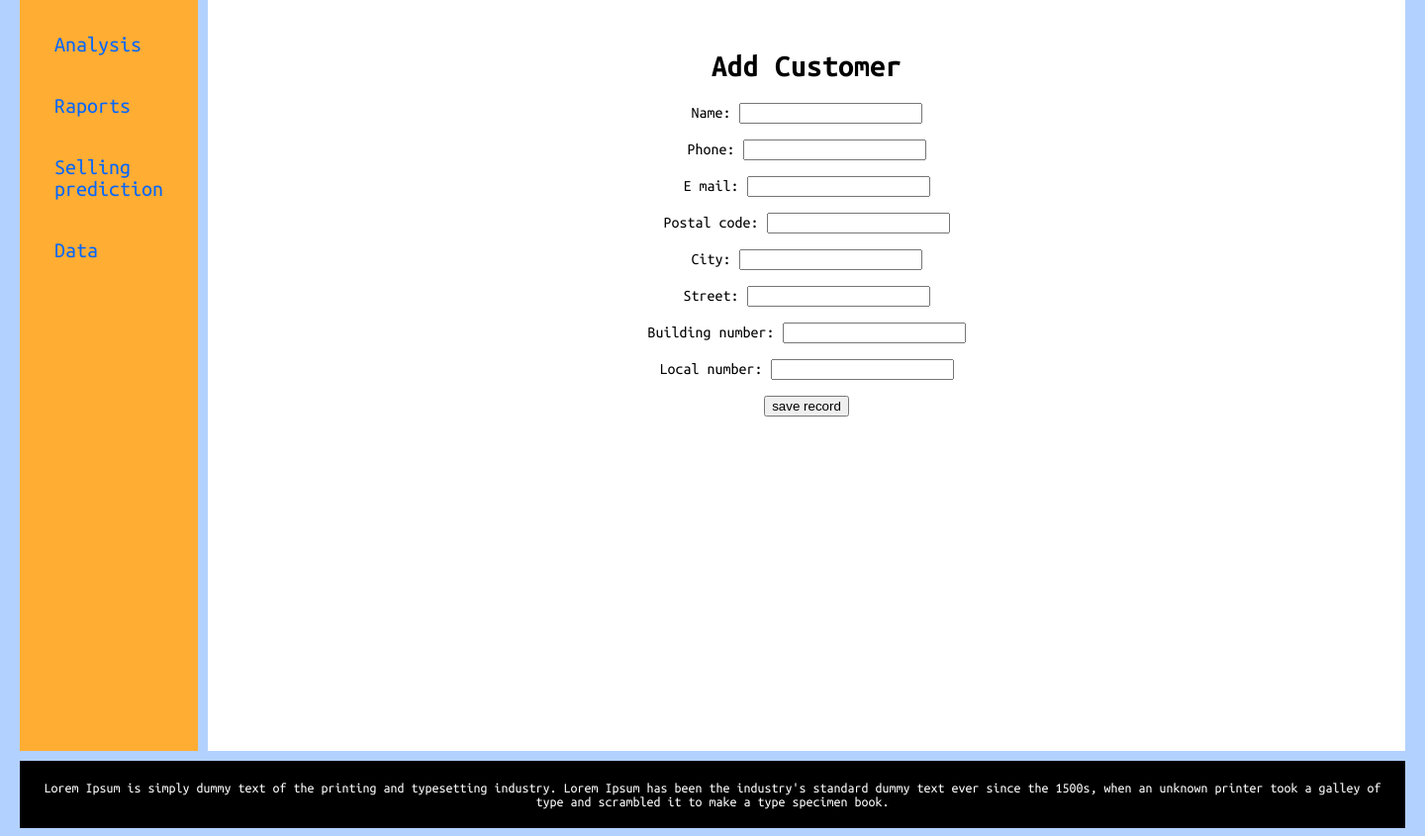
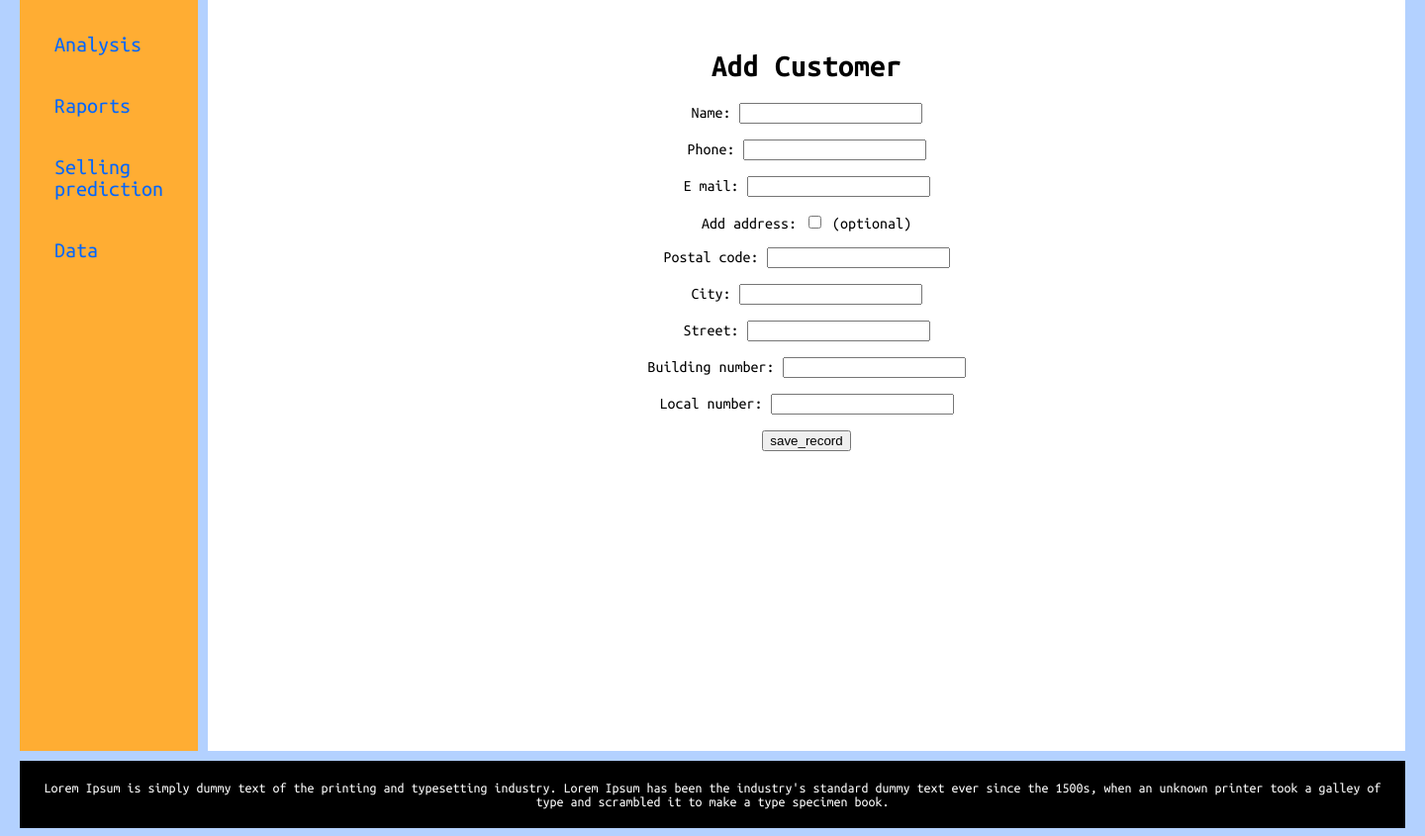
Before and after one commit to Kandel269/OrderAnalysis, a Django app: page /add-customer in a window 1440 px wide. Shown: the part 164-1009 px from the top of the page at 99% size. Run offline with Django 4.2, Linux system fonts and the light colour scheme.

Commit message:
add customer

```diff
--- a/sales_analysis/sales/forms.py
+++ b/sales_analysis/sales/forms.py
@@ -1,4 +1,5 @@
 from django import forms
+from django.forms.widgets import HiddenInput
 
 from .models import *
 
@@ -8,12 +9,17 @@ class ProductForm(forms.ModelForm):
         fields = "__all__"
 
 class CustomerForm(forms.ModelForm):
+    add_address = forms.BooleanField(required=False, initial=False, help_text="(optional)")
     postal_code = forms.CharField(max_length=10, required=False)
     city = forms.CharField(max_length=255, required=False)
     street = forms.CharField(max_length=255, required=False)
     building_number = forms.CharField(max_length=255, required=False)
     local_number = forms.CharField(max_length=255, required=False)
 
+    def clean(self):
+        cleaned_data = super().clean()
+        if cleaned_data.get('add_address') and not (cleaned_data.get('postal_code') and cleaned_data.get('city')  and cleaned_data.get('street')  and cleaned_data.get('building_number')  and cleaned_data.get('local_number')):
+            self.add_error('postal_code',"If 'Add address' is enabled, you must complete the fields below.")
     class Meta:
         model = Customer
         fields = ('name', 'phone', 'e_mail')
--- a/sales_analysis/sales/templates/add_customer.html
+++ b/sales_analysis/sales/templates/add_customer.html
@@ -7,7 +7,7 @@
             <h1>Add Customer</h1>
             {% csrf_token %}
             {{ form.as_p }}
-            <input type="submit" value="save record"/>
+            <input type="submit" name="submit_button" value="save_record"/>
         </form>
     </div>
 {% endblock content %}
--- a/sales_analysis/sales/templates/home.html
+++ b/sales_analysis/sales/templates/home.html
@@ -13,6 +13,7 @@
 
         Wraz z rozwojem aplikacji będę dopisywał do poniższej listy aktualnie dostępne mechaniki:<br/>
         - add_product<br/>
+        - add_customer<br/>
 
         <br/><br/>
         PS CSSa nauczyłem się tylko trochę, aby sprawić żeby ta strona wyglądała chociaż trochę bardziej znośnie. Owszem, mogłem wykorzystać równie dobrze do tego bootstrapa.
--- a/sales_analysis/sales/views.py
+++ b/sales_analysis/sales/views.py
@@ -25,11 +25,30 @@ class AddCustomerCreateView(CreateView):
     template_name = "add_customer.html"
     success_url = 'success'
 
+
     def post(self, request, *args, **kwargs):
+
         form = self.get_form()
         if form.is_valid():
-            for i in form:
-                print(i)
+            add_address = form.cleaned_data.get('add_address')
+            if add_address:
+                postal_code = form.cleaned_data.get('postal_code')
+                city = form.cleaned_data.get('city')
+                street = form.cleaned_data.get('street')
+                building_number = form.cleaned_data.get('building_number')
+                local_number = form.cleaned_data.get('local_number')
+                address = Address(
+                    postal_code= postal_code,
+                    city=city,
+                    street=street,
+                    building_number=building_number,
+                    local_number=local_number
+                )
+                address.save()
+                customer = form.save(commit=False)
+                customer.address = address
+                customer.save()
             return self.form_valid(form)
         else:
+            self.object = None
             return self.form_invalid(form)
```
Also changed, not shown: sales_analysis/db.sqlite3.
